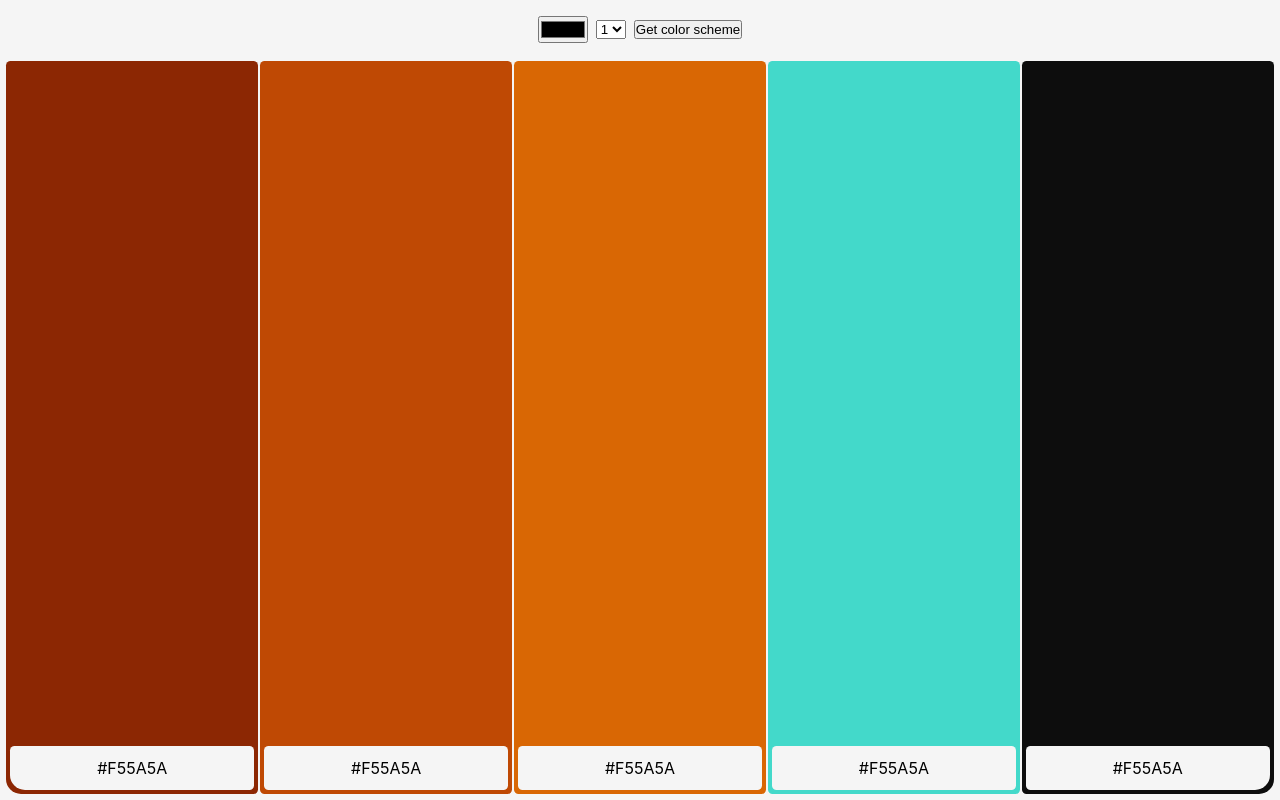
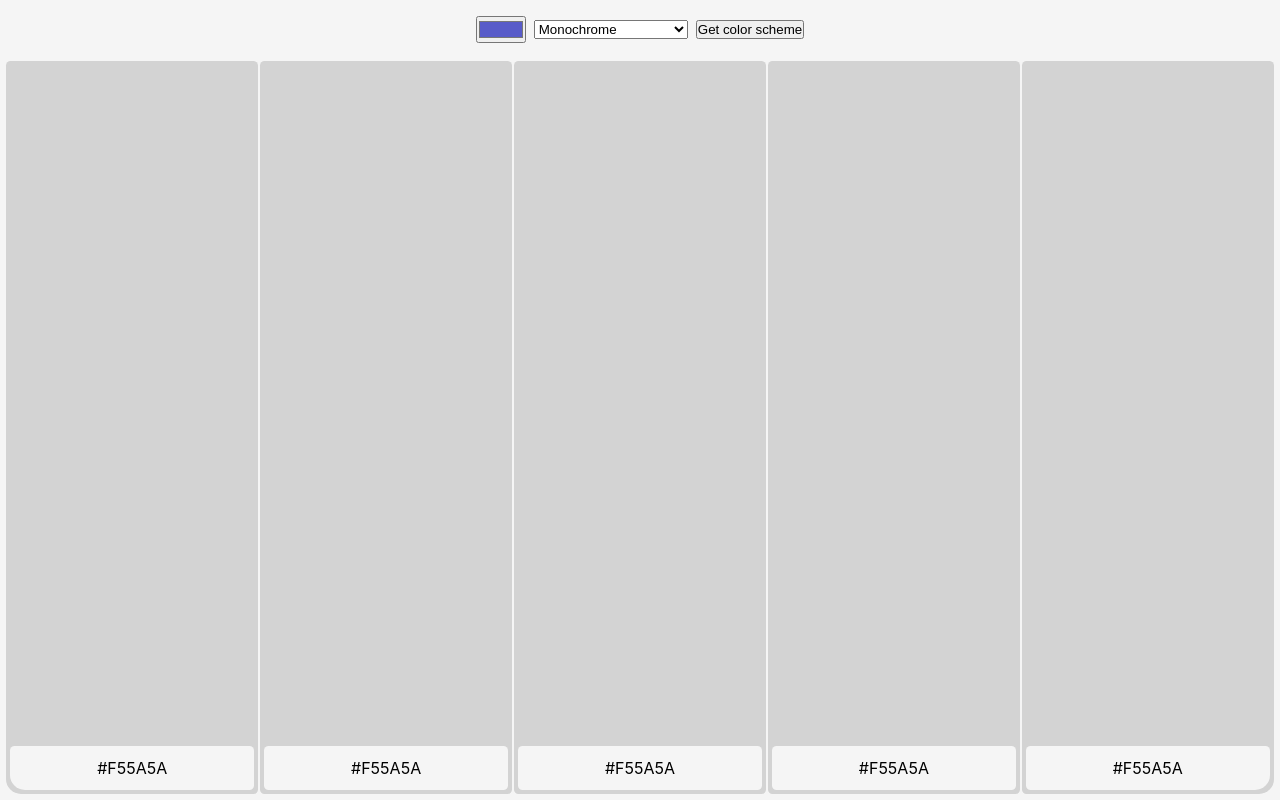
Before and after one commit to MadHapps/Module-8---Color-Scheme-Generator, a website built with Vite: page index.html in a window 1280 px wide. Built offline with nearby package versions, Linux system fonts and the light colour scheme; no server answers.

Commit message:
Connected app to Color Api
https://www.thecolorapi.com/docs

```diff
--- a/index.html
+++ b/index.html
@@ -8,38 +8,41 @@
   <link rel="icon" type="image/png" sizes="16x16" href="/favicon-16x16.png">
   <link rel="manifest" href="manifest.webmanifest" />
   <meta name="viewport" content="width=device-width, initial-scale=1.0" />
-  <title>Vite App</title>
+  <title>Color Generator</title>
 </head>
 
 <body>
   <div class="app-wrapper" id="app">
     <header>
-      <form action="#" class="color-form-wrapper">
-        <input type="color" class="color-picker">
+      <form action="#" class="color-form-wrapper" id="color-form">
+        <input type="color" class="color-picker" id="color-picker">
         <select name="color-schemes" id="color-schemes">
-          <option value="1">1</option>
-          <option value="2">2</option>
-          <option value="3">3</option>
-          <option value="4">4</option>
-          <option value="5">5</option>
+          <option value="monochrome" selected="selected">Monochrome</option>
+          <option value="monochrome-dark">Monochrome-Dark</option>
+          <option value="monochrome-light">Monochrome-Light</option>
+          <option value="analogic">Analogic</option>
+          <option value="complement">Complement</option>
+          <option value="analogic-complement">Analogic-Complement</option>
+          <option value="triad">Triad</option>
+          <option value="quad">Quad</option>
         </select>
-        <button type="submit">Get color scheme</button>
+        <button type="submit" id="color-form-submit-btn">Get color scheme</button>
       </form>
     </header>
-    <section class="color" id="color1">
-      <p class="hex-display">#F55A5A</p>
+    <section class="color" data-display-colors="color1">
+      <p class="hex-display" data-display-text="color1">#F55A5A</p>
     </section>
-    <section class="color" id="color2">
-      <p class="hex-display">#F55A5A</p>
+    <section class="color" data-display-colors="color2">
+      <p class="hex-display" data-display-text="color2">#F55A5A</p>
     </section>
-    <section class="color" id="color3">
-      <p class="hex-display">#F55A5A</p>
+    <section class="color" data-display-colors="color3">
+      <p class="hex-display" data-display-text="color3">#F55A5A</p>
     </section>
-    <section class="color" id="color4">
-      <p class="hex-display">#F55A5A</p>
+    <section class="color" data-display-colors="color4">
+      <p class="hex-display" data-display-text="color4">#F55A5A</p>
     </section>
-    <section class="color" id="color5">
-      <p class="hex-display">#F55A5A</p>
+    <section class="color" data-display-colors="color5">
+      <p class="hex-display" data-display-text="color5">#F55A5A</p>
     </section>
   </div>
   <script type="module" src="/main.js"></script>
--- a/main.js
+++ b/main.js
@@ -1,4 +1,47 @@
 import './style.css'
+
+// Set random color on page load
+document.getElementById('color-picker').value = randomHexColorCode()
+
+// Global variables
+const colorForm = document.getElementById('color-form')
+let formColor = document.getElementById('color-picker').value.replace('#', '')
+let formScheme = document.getElementById('color-schemes').value
+
+// Update color after form submit
+colorForm.addEventListener('submit', (e) => {
+    e.preventDefault()
+    formColor = document.getElementById('color-picker').value.replace('#', '')
+    formScheme = document.getElementById('color-schemes').value
+    const formData = {
+        color: formColor,
+        scheme: formScheme
+    }
+    displayColors(formData.color, formData.scheme)
+
+})
+
+// Fetch colors from API
+function displayColors(color, scheme = 'monochrome') {
+    fetch(`https://www.thecolorapi.com/scheme?mode=${scheme}&hex=${color}`, { method: "GET" })
+    .then(res => res.json())
+    .then(data => {
+        const dataColors = data.colors.map(color => color.hex.value)
+        const displayColors = document.querySelectorAll("[data-display-colors]")
+        const displayText = document.querySelectorAll("[data-display-text]")
+        displayColors.forEach((display, index) => {
+            display.style.backgroundColor = dataColors[index]
+            displayText[index].textContent = dataColors[index]
+
+        })
+    })
+}
+
+//Generate random color
+function randomHexColorCode() {
+    let n = (Math.random() * 0xfffff * 1000000).toString(16)
+    return '#' + n.slice(0, 6)
+}
 
 // Responsive Height
 let vh = window.innerHeight * 0.01
@@ -21,7 +64,27 @@ window.addEventListener('resize', debounce(() => {
 }, 50)
 )
 
-// TEST
+displayColors(formColor, formScheme)
+
+//DIFFERENT DEBOUNCE METHODS//////////////////////////////////////////////
+//////////////////////////////////////////////////////////////////////////
+// TEST USING TIMEOUT ONLY ///////////////////////////////////////////////
+//////////////////////////////////////////////////////////////////////////
+// window.addEventListener('resize', () => {
+//     let resizeTimer
+//     clearTimeout(resizeTimer)
+//     resizeTimer = setTimeout(() => {
+//         vh = window.innerHeight * 0.01
+//         document.documentElement.style.setProperty('--vh', `${vh}px`)
+//         console.log('iv been called')
+//     }, 2000)
+// })
+//////////////////////////////////////////////////////////////////////////
+
+
+//////////////////////////////////////////////////////////////////////////
+// TEST USING THROTTLE ///////////////////////////////////////////////////
+//////////////////////////////////////////////////////////////////////////
 // const throttle = (fn, delay) => {
 //     let lastTime = 0
 //     console.log('throttle called')
@@ -32,10 +95,10 @@ window.addEventListener('resize', debounce(() => {
 //         fn(...args)
 //     }
 // }
-
 // window.addEventListener('resize', throttle(()=>{
 //         vh = window.innerHeight * 0.01
 //         document.documentElement.style.setProperty('--vh', `${vh}px`)
 //         console.log('iv been called')
 //     }, 1000)
 // )
+/////////////////////////////////////////////////////////////////////////
--- a/style.css
+++ b/style.css
@@ -57,34 +57,15 @@ header {
   flex-direction: column;
   align-items: center;
   justify-content: end;
-  background-color: coral;
+  background-color: lightgray;
   padding: 4px;
 }
 
-#color1 {
-  grid-area: color1;
-  background-color: #8C2703
-}
-
-#color2 {
-  grid-area: color2;
-  background-color: #BF4904
-}
-
-#color3 {
-  grid-area: color3;
-  background-color: #D96704
-}
-
-#color4 {
-  grid-area: color4;
-  background-color: #43D9CA
-}
-
-#color5 {
-  grid-area: color5;
-  background-color: #0D0D0D
-}
+.color:nth-of-type(1) {grid-area: color1}
+.color:nth-of-type(2) {grid-area: color2}
+.color:nth-of-type(3) {grid-area: color3}
+.color:nth-of-type(4) {grid-area: color4}
+.color:nth-of-type(5) {grid-area: color5}
 
 .hex-display {
   background-color: whitesmoke;
```
